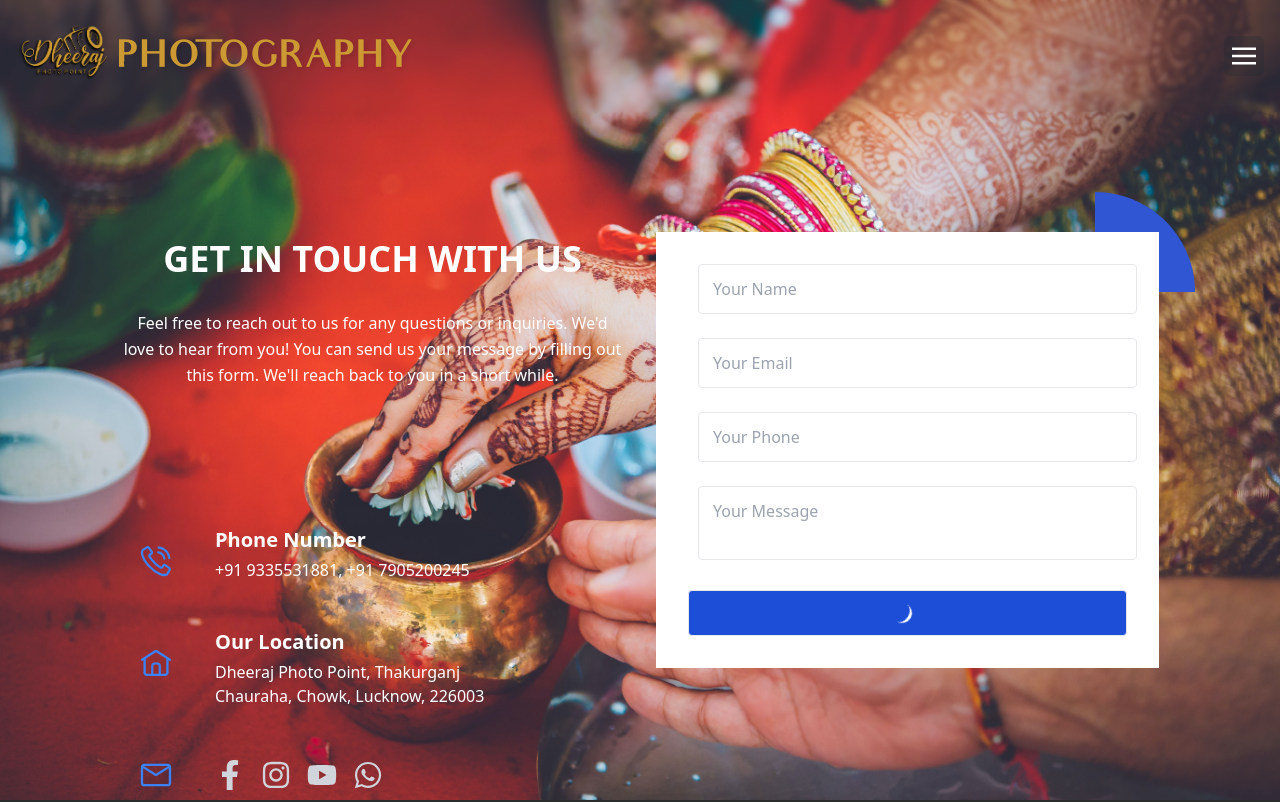
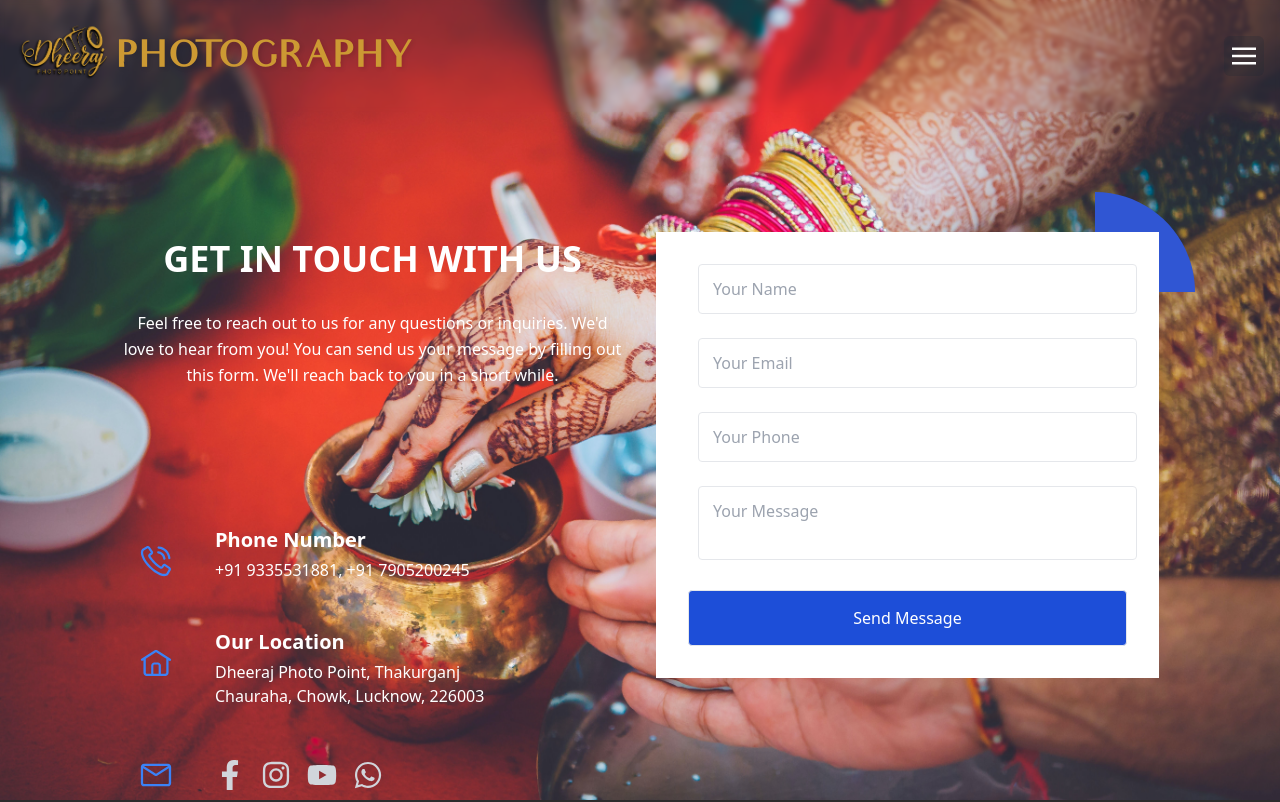
Before and after one commit to tejaspawar1137/photo-point, a Next.js app: page /components/Contact in a window 1280 px wide. Shown: the top 802 px of the page. Built offline with nearby package versions, Linux system fonts and the light colour scheme.

Commit message:
sbi 40 fInalized mail

```diff
--- a/app/components/Contact/page.tsx
+++ b/app/components/Contact/page.tsx
@@ -408,9 +408,9 @@ const Contact = () => {
                   >
                     <button
                       type="submit"
-                      className="bg-blue-700 w-full p-3 text-center flex justify-center text-white transition border rounded border-primary bg-primary hover:bg-opacity-90"
+                      className="bg-blue-700 w-full p-3 h-14 items-center text-center flex justify-center text-white transition border rounded border-primary bg-primary hover:bg-opacity-90"
                     >
-                      {!mailLoading ? (
+                      {mailLoading ? (
                         <svg
                           className="animate-spin h-5 w-5 mr-3 border-l-[3px]  border-white rounded-full"
                           viewBox="0 0 24 24"
```
